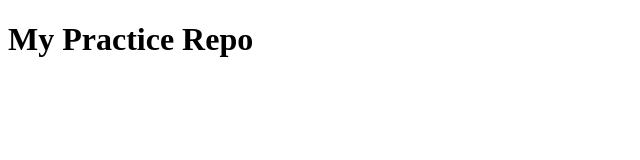
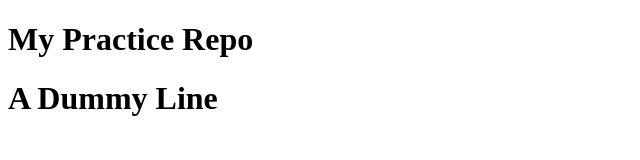
Before and after one commit to digitalwizard101/sample-repo, a plain HTML site: page Index.html in a window 1280 px wide. Shown: the whole page, without its empty margins (0-640 px from the left). Drawn offline with Linux system fonts and the light colour scheme.

Commit message:
A new line added to index.html

```diff
--- a/Index.html
+++ b/Index.html
@@ -8,5 +8,6 @@
   </head>
   <body>
     <h1>My Practice Repo</h1>
+    <h1>A Dummy Line</h1>
   </body>
 </html>
```
